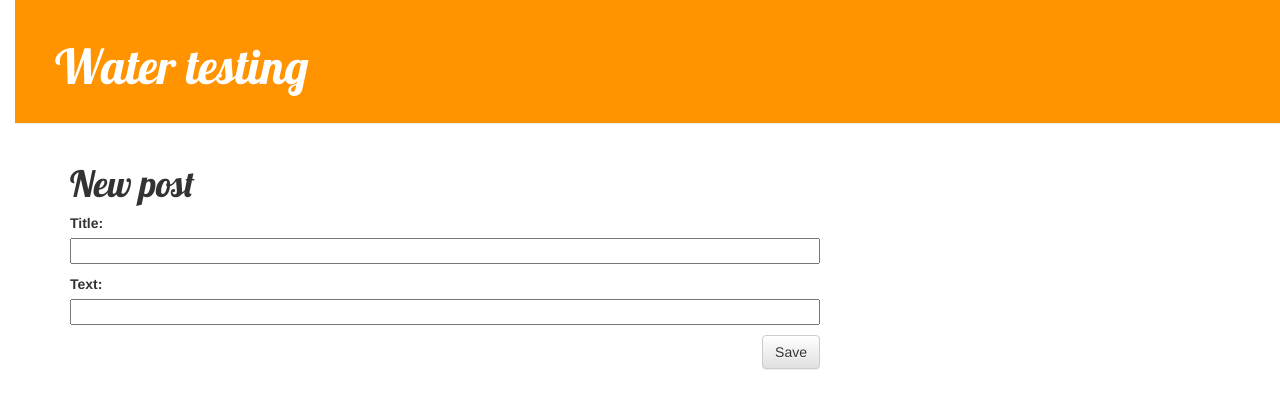
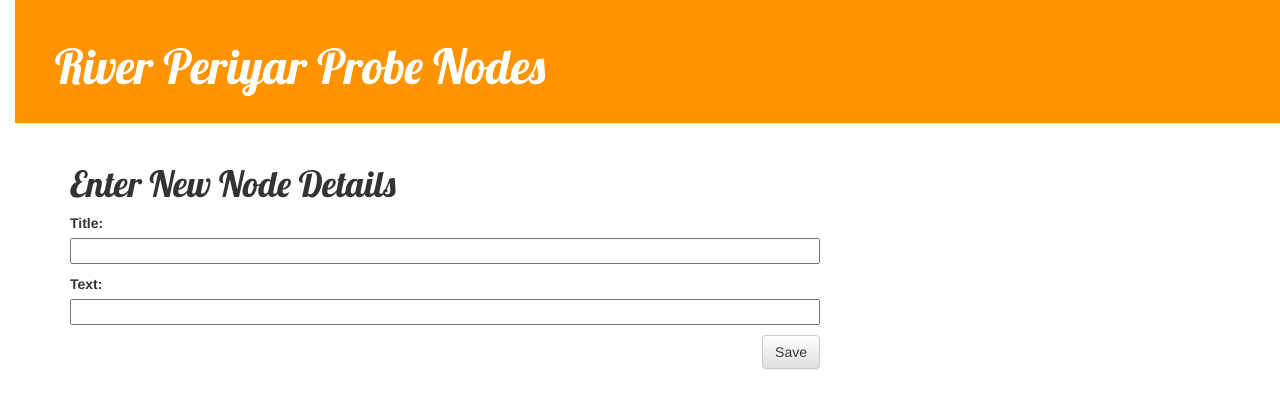
Before and after one commit to ushabastin/water-monitor, a Django app: page /post/new/ in a window 1280 px wide. Shown: the top 409 px of the page. Run offline with Django 3.2, Linux system fonts and the light colour scheme; some libraries are stand-ins or nearby versions.

Commit message:
edited html,commit

```diff
--- a/repository/templates/repository/base.html
+++ b/repository/templates/repository/base.html
@@ -13,7 +13,7 @@
         <a href="{% url 'post_new' %}" class="top-menu"><span class="glyphicon glyphicon-plus"></span></a>
     {% endif %}
 
-        <h1><a href="/">Water testing</a></h1>
+        <h1><a href="/">River Periyar Probe Nodes</a></h1>
     </div>
     <div class="content container">
         <div class="row">
--- a/repository/templates/repository/post_edit.html
+++ b/repository/templates/repository/post_edit.html
@@ -1,7 +1,7 @@
 {% extends 'repository/base.html' %}
 
 {% block content %}
-    <h1>New post</h1>
+    <h1>Enter New Node Details</h1>
     <form method="POST" class="post-form">{% csrf_token %}
         {{ form.as_p }}
         <button type="submit" class="save btn btn-default">Save</button>
```
